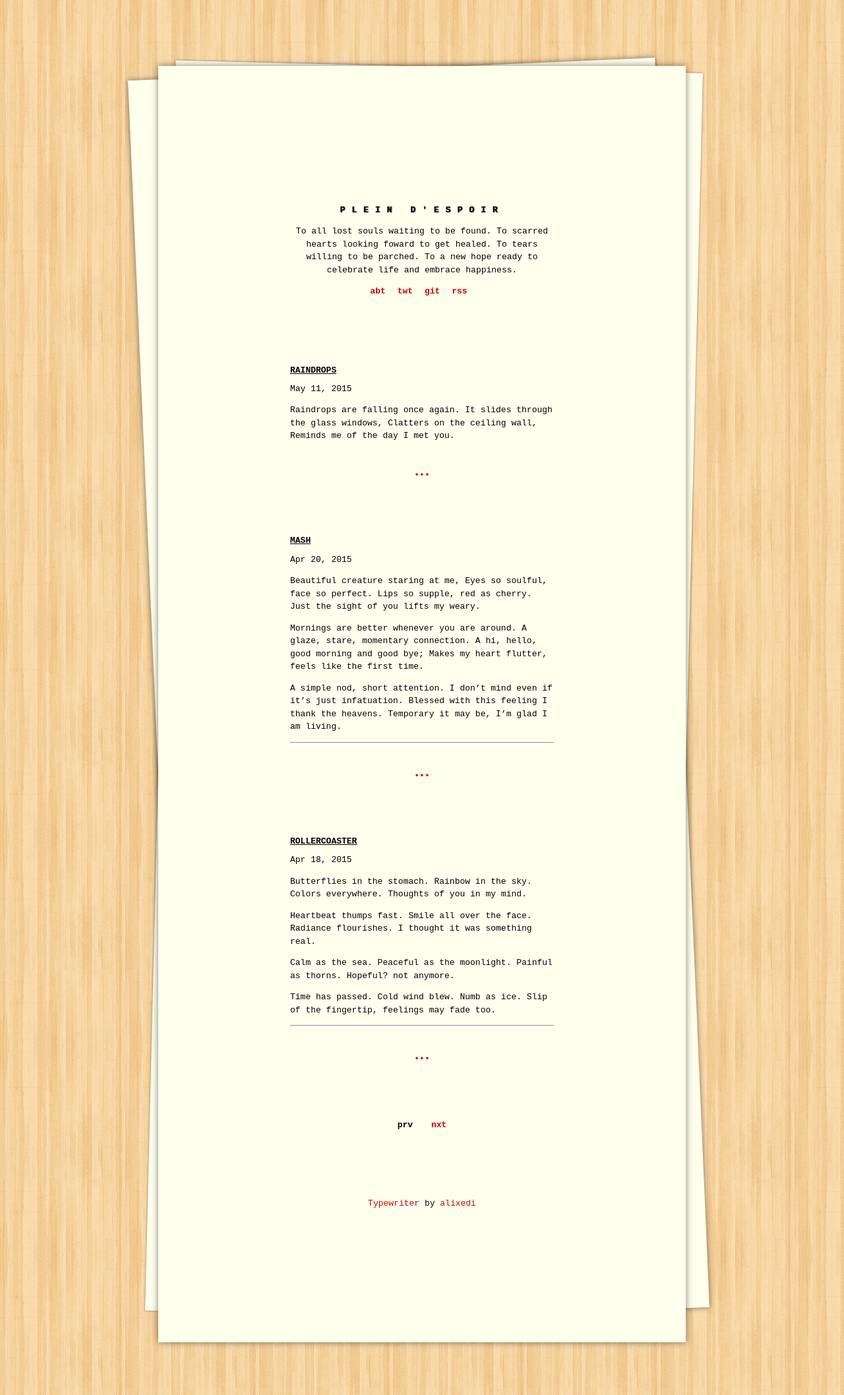
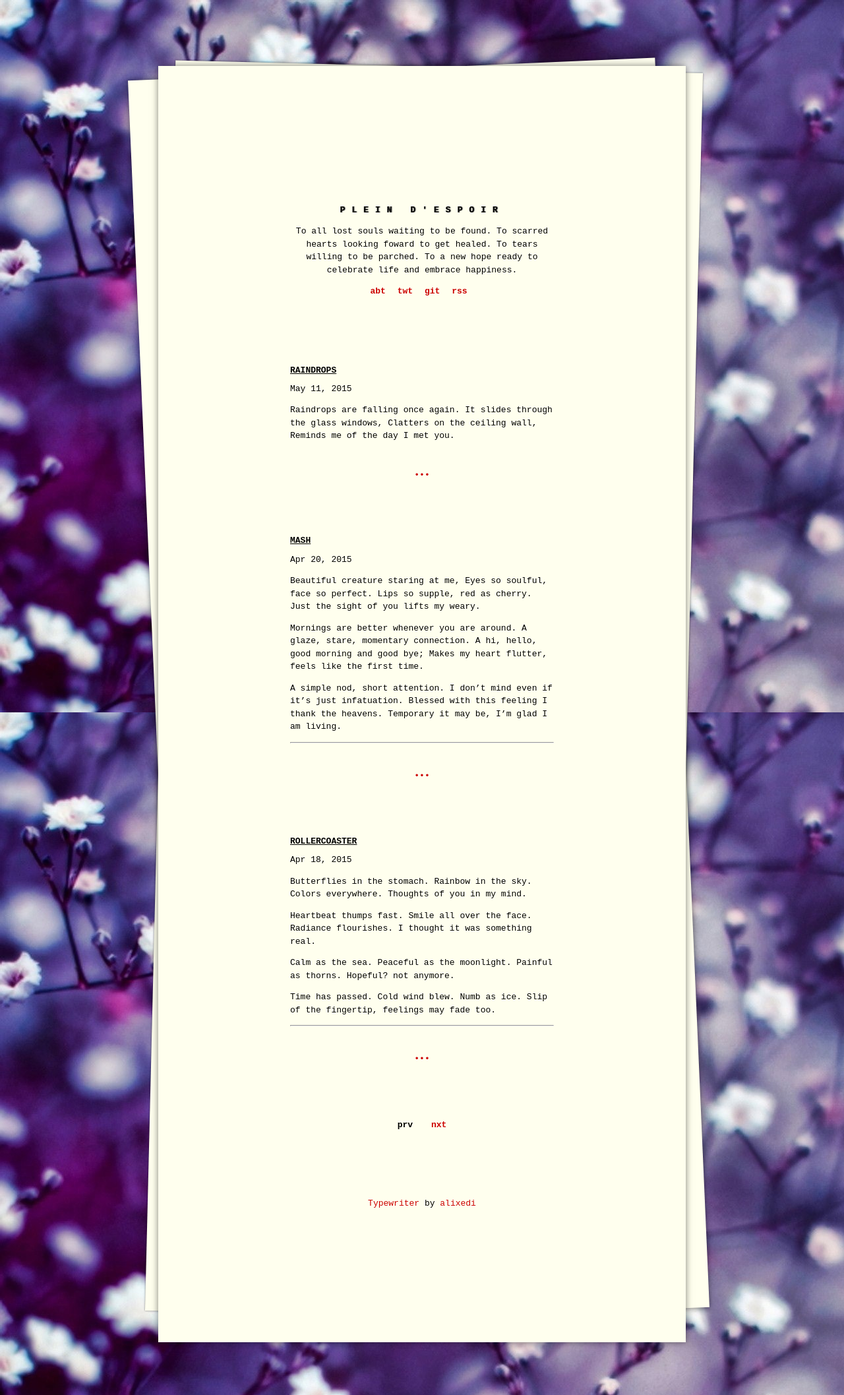
Before and after one commit to cham26/cham26.github.io, a Jekyll site: the page built from index.html, in a window 1280 px wide. Shown: the whole page at 66% size. Built offline with Jekyll 4.4.1, drawn with Linux system fonts in a browser that asks for light colours; the list of posts is cut into pages by our own code.

Commit message:
naughty cham

```diff
--- a/css/main.css
+++ b/css/main.css
@@ -2,7 +2,7 @@ body {
   font-family: monospace;
   line-height:150%;
   margin: 80px 0px;
-  background: url("../images/bg.png")
+  background: url("../images/7038339-white-flowers-buds-twigs-close-up-photo.jpg")
 }
 
 .container {
```
Also changed, not shown: images/7038339-white-flowers-buds-twigs-close-up-photo.jpg (added).
